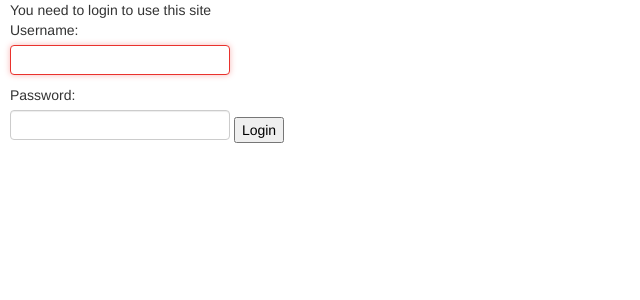
After one commit to scaryclam/django-traffic, a Django app: page /login/ in a window 1280 px wide. The commit adds this page. Shown: the top 300 px of the page, without its empty margins (0-640 px from the left). Run offline with Django 3.2, Linux system fonts and the light colour scheme.

Commit message:
Added login and logout

```diff
--- a/trafficlive/templates/client/dashboard.html
+++ b/trafficlive/templates/client/dashboard.html
@@ -1,6 +1,6 @@
 {% extends "base.html" %}
 {% block content %}
-Welcome {{ employee.first_name }} {{ employee.last_name }}
+Welcome {{ employee.first_name }} {{ employee.last_name }} (<a href="/logout">logout</a>)
 <ul class="nav nav-tabs" data-tabs="tabs">
     <li class="active"><a data-toggle="tab" href="#profile">Profile</a></li>
     <li><a data-toggle="tab" href="#time-entries">Time Entries</a></li>
--- /dev/null
+++ b/trafficlive/templates/client/login.html
@@ -0,0 +1,11 @@
+{% extends "base.html" %}
+{% block content %}
+You need to login to use this site
+<div>
+    <form name="login" id="login_form" method="post" action=".">
+        {% csrf_token %}
+        {{ form }}
+        <button type="submit" name="Login">Login</button>
+    </form>
+</div>
+{% endblock %}
--- a/trafficlive/www/client/views.py
+++ b/trafficlive/www/client/views.py
@@ -1,8 +1,14 @@
 from datetime import datetime, timedelta
 
-from django.views.generic import View, TemplateView
+from django.views.generic import View, TemplateView, FormView
 from django.http import HttpResponse
 from django.conf import settings
+from django.contrib.auth.views import REDIRECT_FIELD_NAME
+from django.contrib.auth import login
+from django.contrib.auth.forms import AuthenticationForm
+from django.utils.http import is_safe_url
+from django.shortcuts import resolve_url, HttpResponseRedirect
+from django.core.urlresolvers import reverse
 
 from trafficlive.client import Client
 
@@ -36,3 +42,26 @@ class Dashboard(TemplateView):
         context['time_allocations'] = time_allocations
         context['job_tasks'] = job_tasks
         return context
+
+
+class LoginView(FormView):
+    template_name = 'client/login.html'
+    form_class = AuthenticationForm
+
+    def post(self, request, *args, **kwargs):
+        return super(LoginView, self).post(request, *args, **kwargs)
+
+    def form_valid(self, form):
+        redirect_to = self.get_success_url()
+        if not is_safe_url(url=redirect_to, host=self.request.get_host()):
+            redirect_to = resolve_url(settings.LOGIN_REDIRECT_URL)
+        login(self.request, form.get_user())
+
+        return HttpResponseRedirect(redirect_to)
+
+    def get_success_url(self):
+        if self.request.GET.get(REDIRECT_FIELD_NAME, False):
+            redirect = resolve_url(self.request.GET[REDIRECT_FIELD_NAME])
+        else:
+            redirect = reverse('dashboard')
+        return redirect
--- a/trafficlive/www/urls.py
+++ b/trafficlive/www/urls.py
@@ -1,13 +1,22 @@
 from django.conf.urls import patterns, include, url
 from django.contrib import admin
+from django.contrib.auth import views as auth_views
+from django.contrib.auth.decorators import login_required
+from django.core.urlresolvers import reverse_lazy
 
-from client.views import Dashboard
+from client.views import Dashboard, LoginView
+
 
 admin.autodiscover()
 
+
 urlpatterns = patterns('',
-    url(r'^$', Dashboard.as_view(), name='dashboard'),
+    url(r'^$', login_required(Dashboard.as_view()), name='dashboard'),
 
     url(r'^admin/doc/', include('django.contrib.admindocs.urls')),
     url(r'^admin/', include(admin.site.urls)),
+    url(r'^login/$', LoginView.as_view(), {}, name='auth_login'),
+    url(r'^logout/$', auth_views.logout,
+        {'next_page': reverse_lazy('auth_login')}, name='auth_logout'),
+
 )
```
Also changed, not shown: trafficlive/settings.py (+10 -3 lines).
